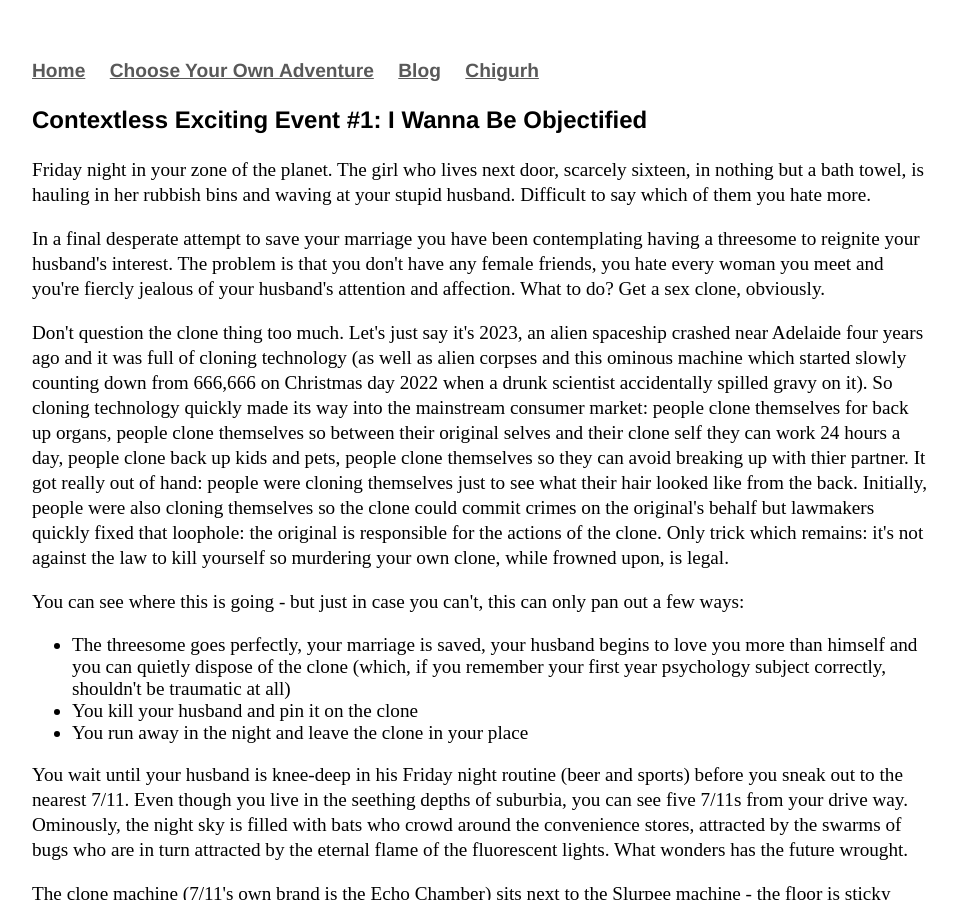
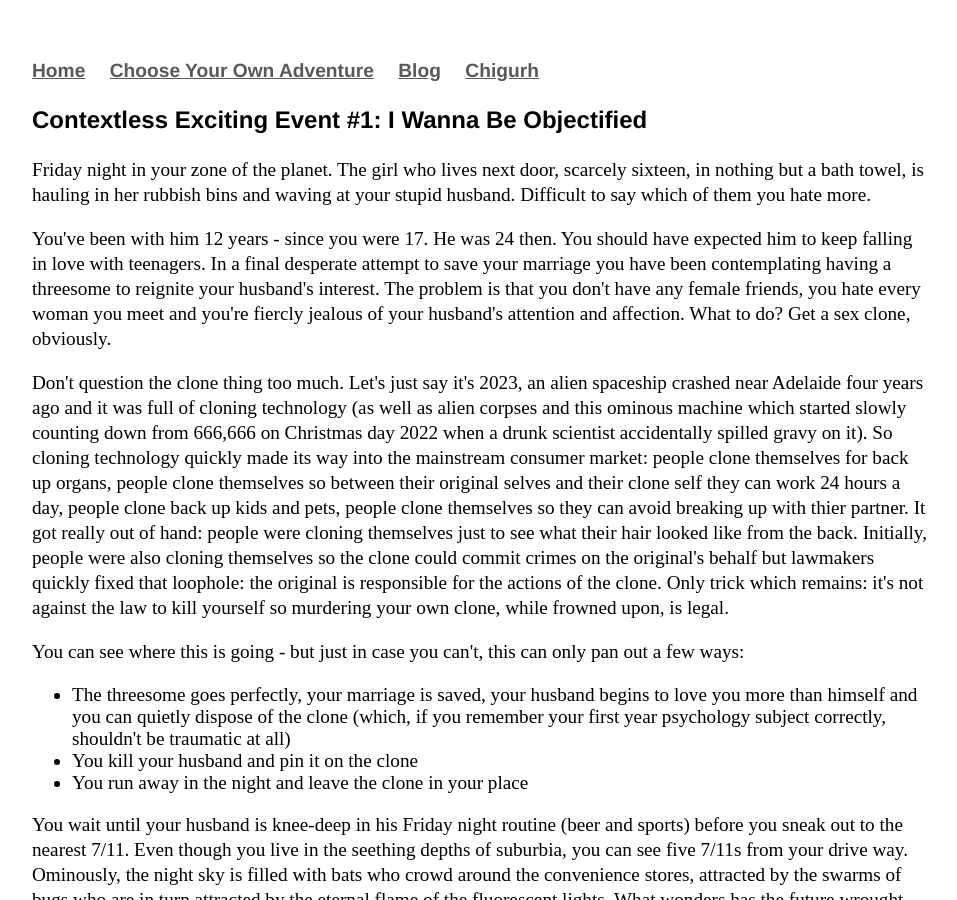
Before and after one commit to Pinelife/pinelife.github.io, a Jekyll site: the page built from Hellhole/excitingevent1.html, in a window 1280 px wide and 900 px high. Shown: the whole window, without its empty margins (160-1117 px from the left). Built offline with Jekyll 4.4.1, drawn with Linux system fonts in a browser that asks for light colours.

Commit message:
Update excitingevent1.html

```diff
--- a/Hellhole/excitingevent1.html
+++ b/Hellhole/excitingevent1.html
@@ -8,6 +8,7 @@ title: Pinelife
   her rubbish bins and waving at your stupid husband. Difficult to say which of them you hate more.
 </p>
 <p>
+  You've been with him 12 years - since you were 17. He was 24 then. You should have expected him to keep falling in love with teenagers.
   In a final desperate attempt to save your marriage you have been contemplating having a threesome to reignite your husband's interest.
   The problem is that you don't have any female friends, you hate every woman you meet and you're fiercly jealous of your husband's attention and affection.
   What to do? Get a sex clone, obviously.
```
